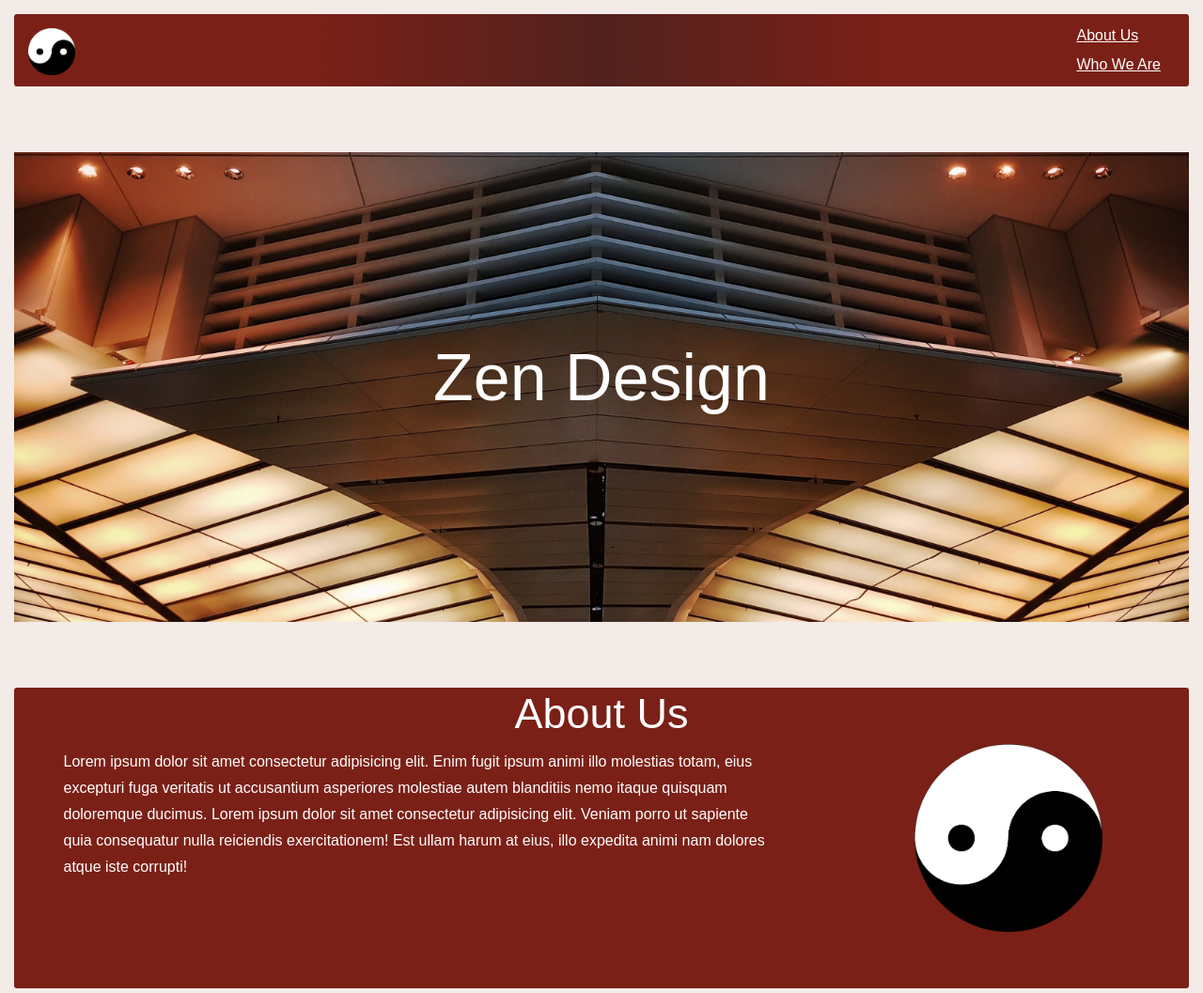
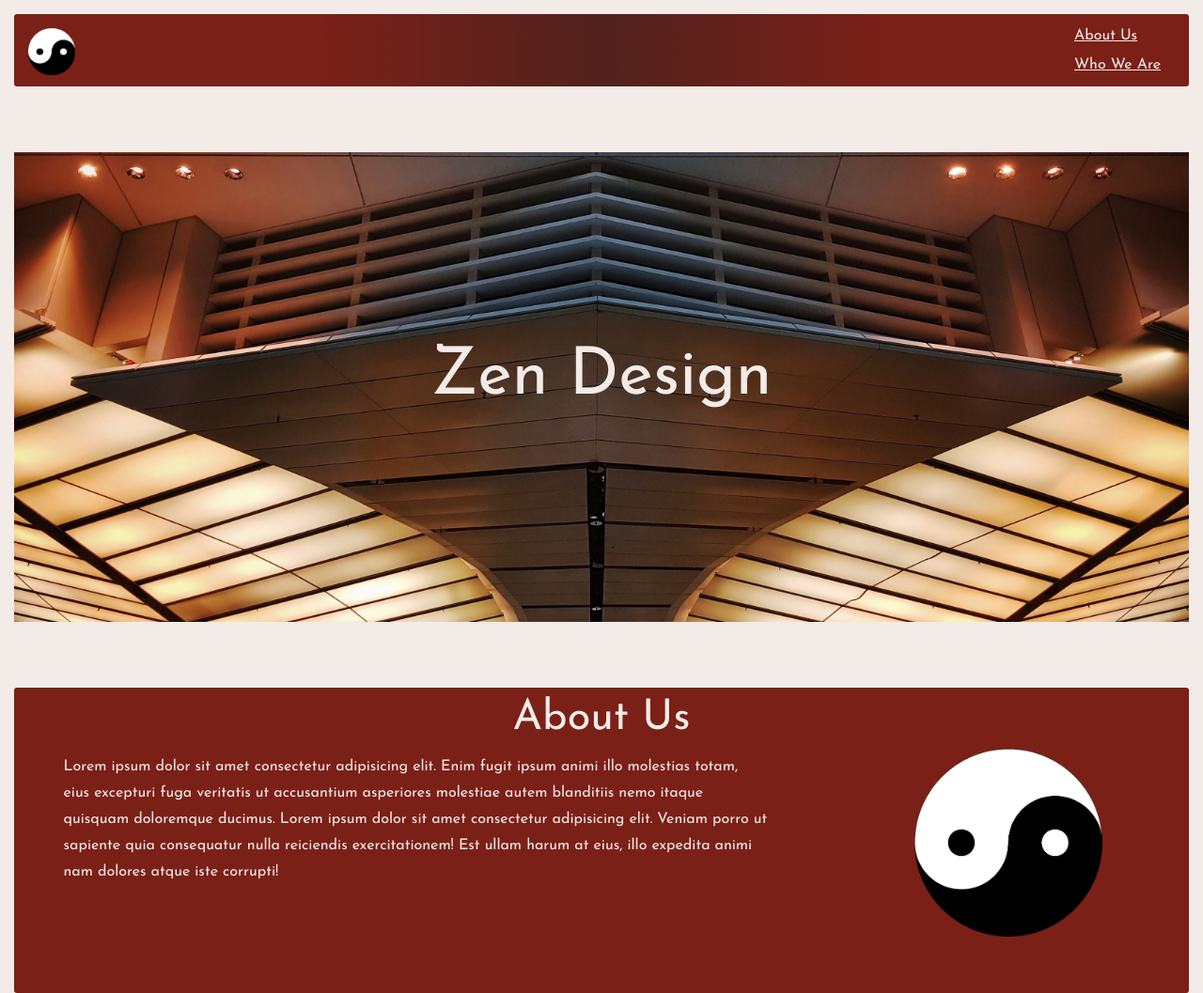
Before and after one commit to philosophy-flow/ca-company-home-page, a plain HTML site: page index.html in a window 1280 px wide. Shown: the top 1057 px of the page at 94% size. Drawn offline with Linux system fonts and the light colour scheme.

Commit message:
changing font family

```diff
--- a/index.html
+++ b/index.html
@@ -6,7 +6,9 @@
     <title>Zen Design</title>
     <link rel="stylesheet" type="text/css" href="resources/reset.css">
     <link rel="stylesheet" type="text/css" href="resources/style.css">
+    <link href="https://fonts.googleapis.com/css2?family=Josefin+Sans&display=swap" rel="stylesheet">
   </head>
+
   <body>
     <header>
       <figure><img id="logo" src="resources/media/logo.png"></figure>
--- a/resources/style.css
+++ b/resources/style.css
@@ -4,8 +4,8 @@ html {
 body {
   display: grid;
   row-gap: 60px;
-  font-family: sans-serif;
-
+  /* font-family: sans-serif; */
+  font-family: 'Josefin Sans';
   background-color: #f2ebe8;
 }
 
@@ -34,11 +34,10 @@ header figure {
 
 header li {
   padding: 5px;
-  color: white;
 }
 
 header a {
-  color: white;
+  color: #f2ebe8;
 }
 
 /* BANNER */
@@ -48,12 +47,13 @@ header a {
   background: url("./media/banner.jpg");
   background-size: cover;
   height: 500px;
-  color: white;
+  /* color: white; */
+  color: #f2ebe8;
 }
 /* ABOUT */
 .about {
   background-color: #7b2017;
-  color: white;
+  color: #f2ebe8;
   border-radius: 3px;
 
 }
@@ -92,7 +92,7 @@ header a {
 /* EMPLOYEES */
 .employees {
   background-color: #7b2017;
-  color: white;
+  color: #f2ebe8;
   border-radius: 3px;
 }
 
@@ -126,7 +126,7 @@ footer {
   display: flex;
   justify-content: space-between;
   background-color: #7b2017;
-  color: white;
+  color: #f2ebe8;
   border-radius: 3px;
 }
 
@@ -144,4 +144,5 @@ h1 {
 h2 {
   text-align: center;
   font-size: 45px;
+  padding-top: 5px;
 }
```
